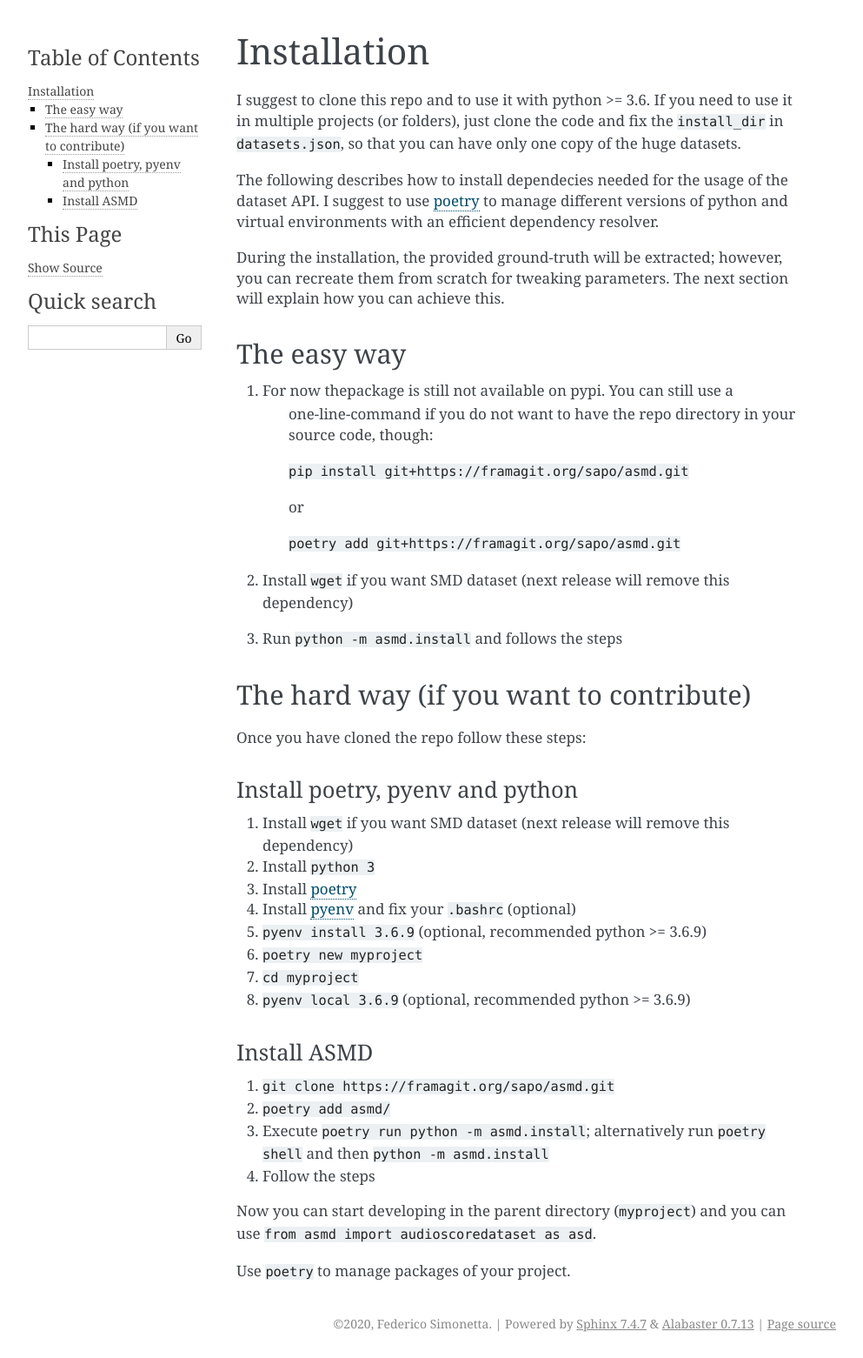
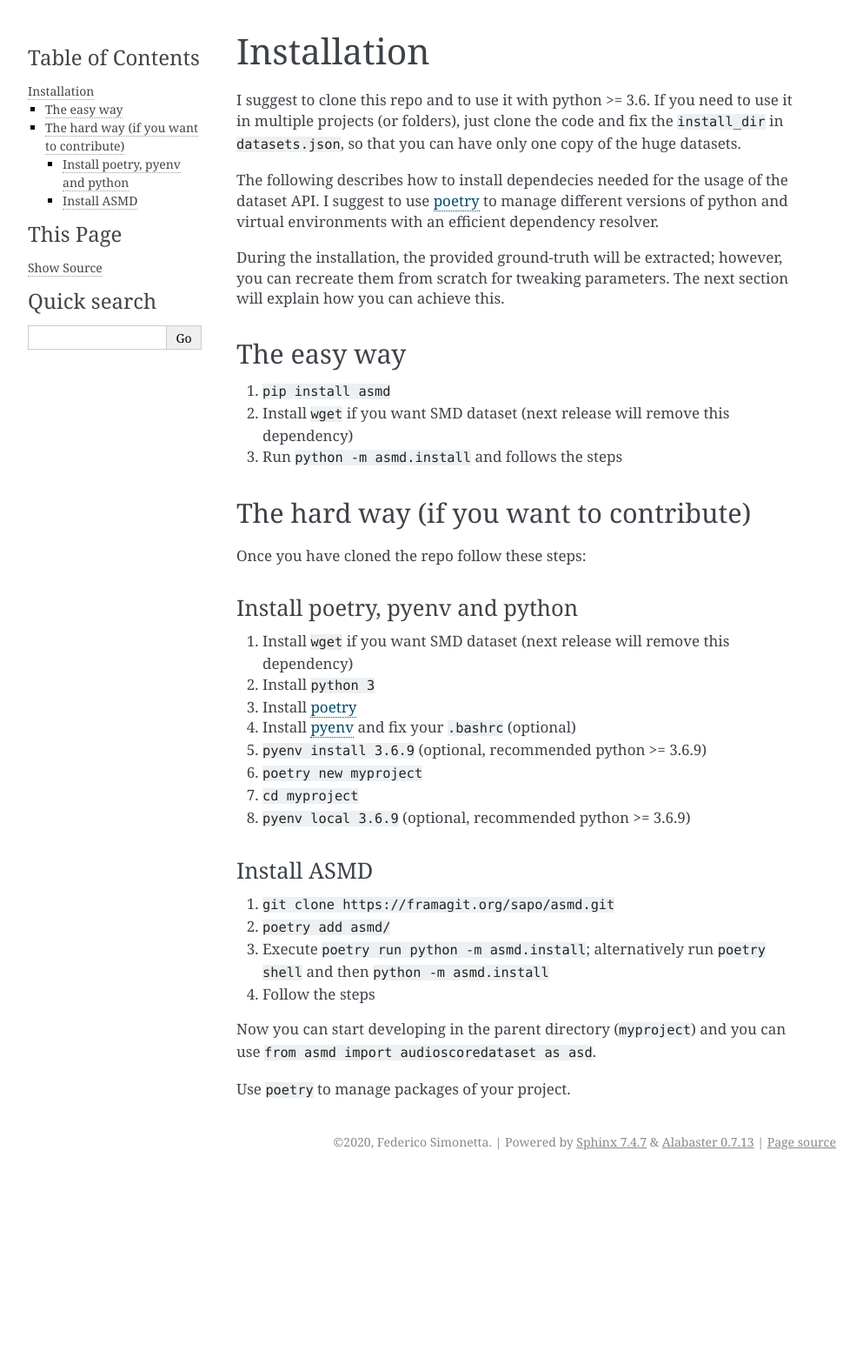
Before and after one commit to LIMUNIMI/ASMD, a Sphinx documentation site: the page built from docs/Installation.rst, in a window 1280 px wide. Shown: the whole page at 87% size, without its empty margins (148-1141 px from the left). Built offline with Sphinx 7.4.7, drawn with Linux system fonts in a browser that asks for light colours; pages that are not in the unit, such as notebooks, are missing from menus; after the commit the page ends 1352 px from its top, so only the background shows below that.

Commit message:
Installation now relies on pypi
Former-commit-id: f34a52fe86459318462c99b43c674bfa07625402

```diff
--- a/docs/Installation.rst
+++ b/docs/Installation.rst
@@ -17,16 +17,7 @@ will explain how you can achieve this.
 
 The easy way
 ----
-#. For now thepackage is still not available on pypi. You can still use a
-    one-line-command if you do not want to have the repo directory in your source
-    code, though:
-
-    ``pip install git+https://framagit.org/sapo/asmd.git``
-
-    or
-
-    ``poetry add git+https://framagit.org/sapo/asmd.git``
-
+#. ``pip install asmd``
 #. Install ``wget`` if you want SMD dataset (next release will remove this dependency)
 #. Run ``python -m asmd.install`` and follows the steps
 
--- a/pyproject.toml
+++ b/pyproject.toml
@@ -8,6 +8,7 @@ build = "build.py"
 
 [tool.poetry.dependencies]
 python = "^3.6"
+setuptools = "^45.2.0"
 numpy = "^1.18.1"
 requests = "^2.22.0"
 beautifulsoup4 = "^4.8.2"
```
Also changed, not shown: 1 other file.
